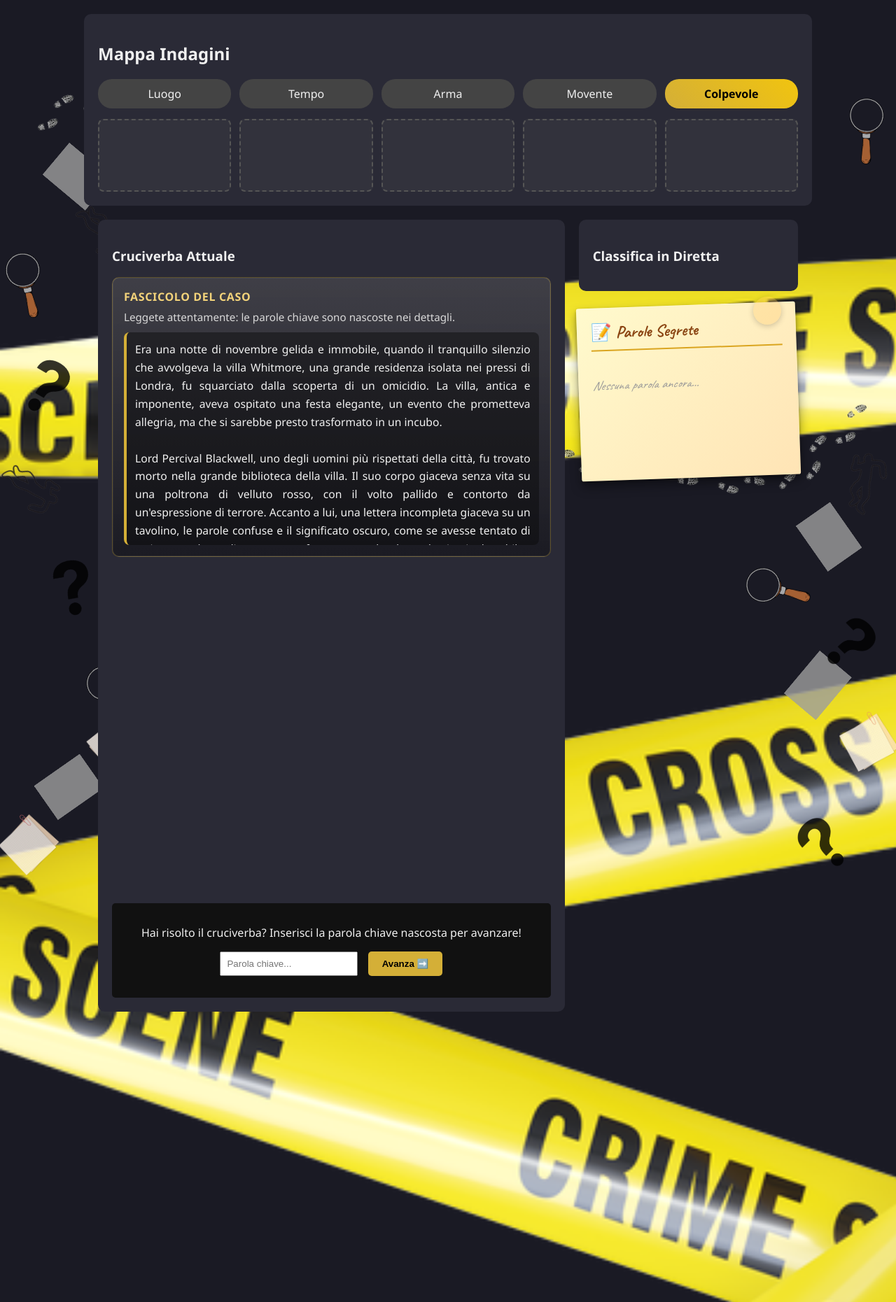
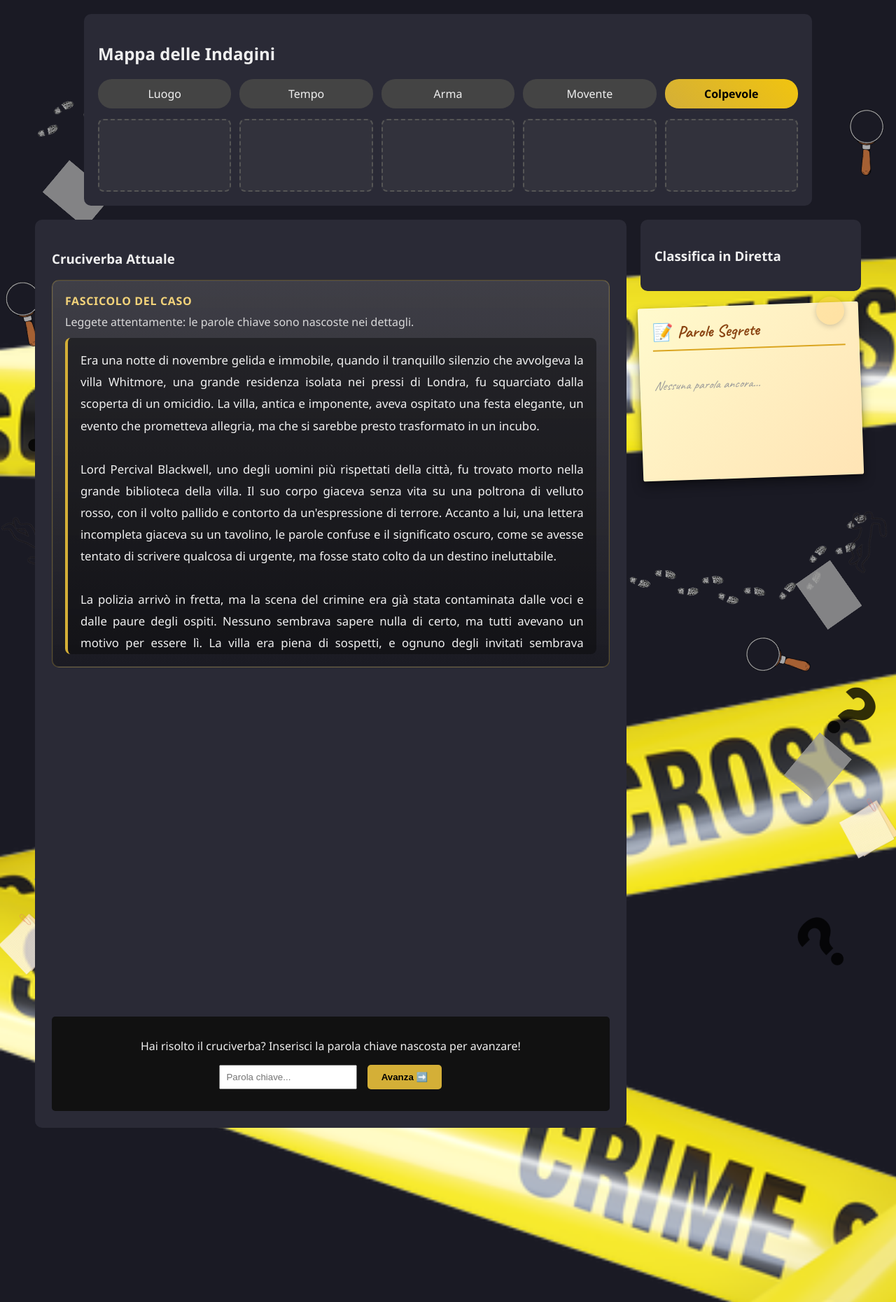
Before and after one commit to liuk3/progetto-tecnologie-didattiche, a Flask app: page /game in a window 1280 px wide. Shown: the top 1861 px of the page at 70% size. Run offline with Flask 3, Linux system fonts and the light colour scheme; the visitor is signed in with stand-in values (Sample User, id 1); data that the repository does not hold is empty; some libraries are stand-ins or nearby versions; grey boxes are pictures that could not be loaded.

Commit message:
aumentata leggibilità storia

```diff
--- a/static/css/game.css
+++ b/static/css/game.css
@@ -78,19 +78,19 @@
     display: flex;
     gap: 20px;
     width: 100%;
-    max-width: 1000px;
+    max-width: 1180px;
 }
 
 .puzzle-area {
-    flex: 2;
+    flex: 2.4;
     background: var(--panel-bg);
-    padding: 20px;
+    padding: 24px;
     border-radius: 10px;
 }
 
 .story-panel {
-    margin: 16px 0 20px;
-    padding: 16px;
+    margin: 18px 0 24px;
+    padding: 18px;
     border: 1px solid rgba(212, 175, 55, 0.35);
     border-radius: 10px;
     background: linear-gradient(180deg, rgba(255, 250, 220, 0.1) 0%, rgba(0, 0, 0, 0.35) 100%);
@@ -107,19 +107,19 @@
 .story-subtitle {
     margin: 8px 0 12px;
     color: #d9d9d9;
-    font-size: 0.95rem;
+    font-size: 1rem;
 }
 
 .story-content {
-    max-height: 280px;
+    max-height: 420px;
     overflow-y: auto;
-    padding: 12px;
+    padding: 16px 18px;
     border-radius: 8px;
     background: rgba(10, 10, 10, 0.45);
     border-left: 4px solid #d4af37;
-    line-height: 1.65;
+    line-height: 1.85;
     color: #f0f0f0;
-    font-size: 0.98rem;
+    font-size: 1.05rem;
     text-align: justify;
 }
 
@@ -139,7 +139,7 @@
 .error { color: #ff4c4c; }
 
 .side-container {
-    flex: 1;
+    flex: 0.95;
     display: flex;
     flex-direction: column;
     gap: 20px;
--- a/static/css/responsive.css
+++ b/static/css/responsive.css
@@ -45,8 +45,10 @@
     }
 
     .story-content {
-        max-height: 240px;
-        font-size: 0.95rem;
+        max-height: 300px;
+        padding: 14px;
+        font-size: 0.98rem;
+        line-height: 1.75;
     }
 
     .submit-area input {
--- a/templates/game.html
+++ b/templates/game.html
@@ -32,7 +32,7 @@
     <div id="confetti-container"></div>
 
     <div class="board-container">
-        <h2>Mappa Indagini</h2>
+        <h2>Mappa delle Indagini</h2>
         <div class="track">
             <div class="step-node" id="node-0">Step 1</div>
             <div class="step-node" id="node-1">Step 2</div>
```
